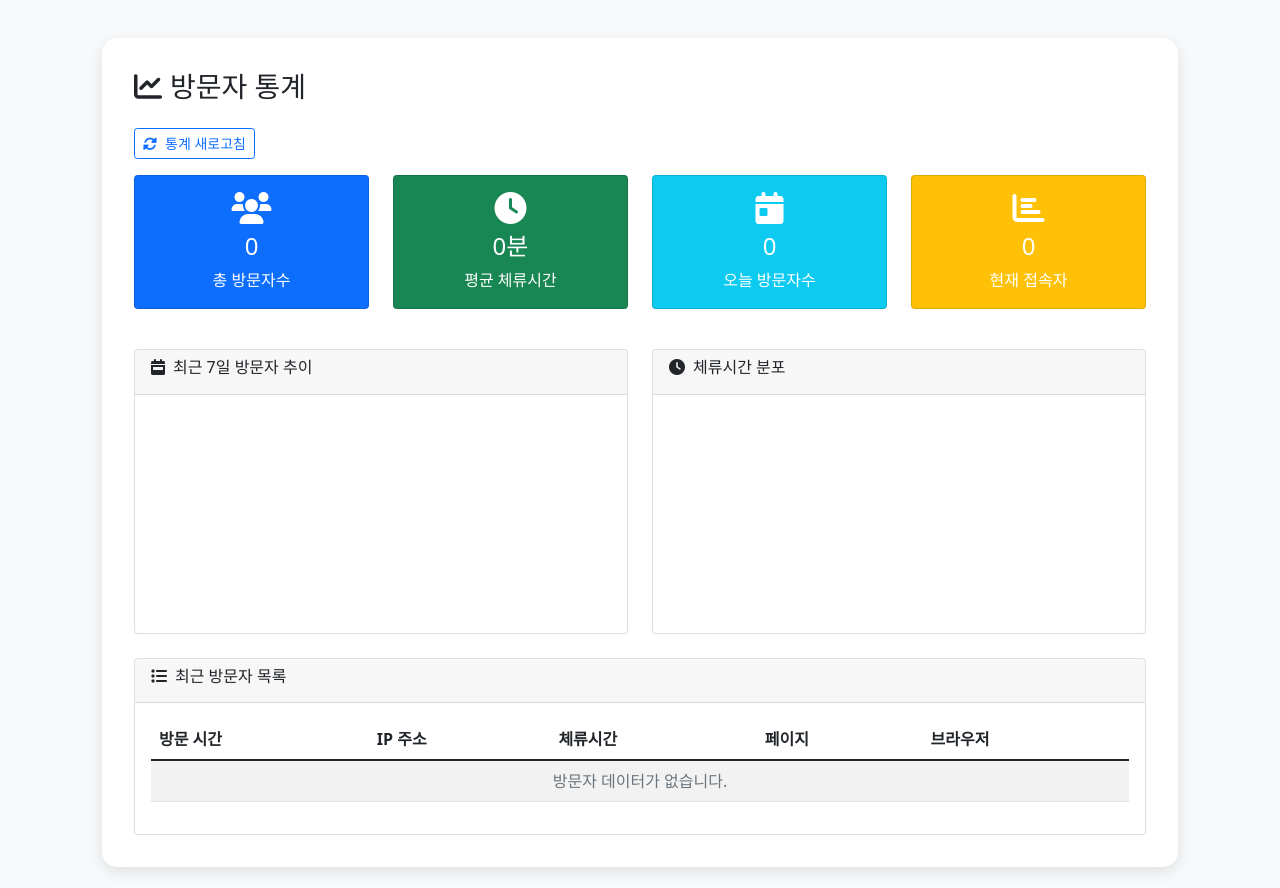
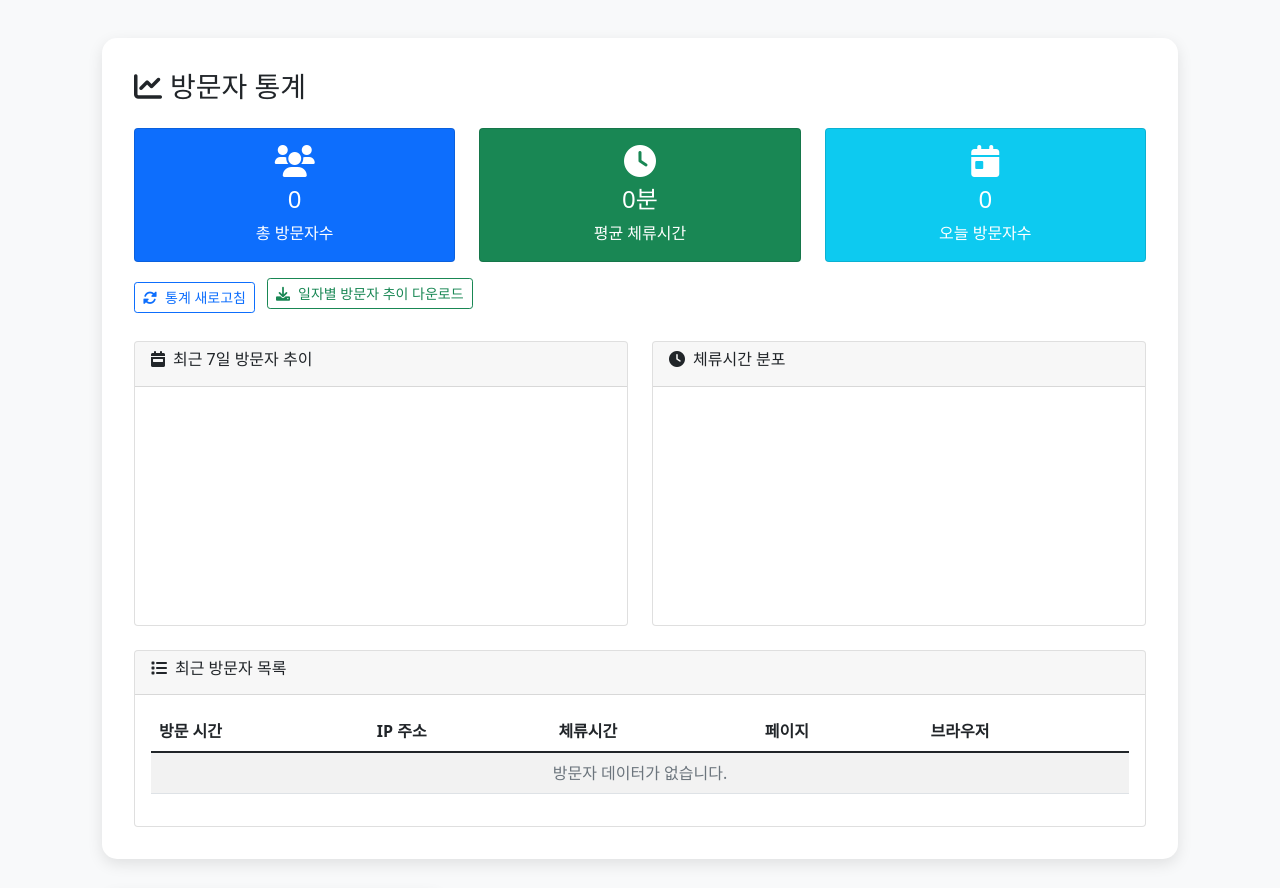
Before and after one commit to Kimyoung-gi/11, a website: page admin_dashboard.html in a window 1280 px wide. Shown: the part 1420-2308 px from the top of the page. Drawn offline with nearby package versions, Linux system fonts and the light colour scheme; no server answers.

Commit message:
Update admin_dashboard.html

```diff
--- a/admin_dashboard.html
+++ b/admin_dashboard.html
@@ -410,16 +410,8 @@
                         <i class="fas fa-chart-line me-2"></i>방문자 통계
                     </h3>
 
-                    <div class="row mb-3">
-                        <div class="col-12">
-                            <button type="button" class="btn btn-outline-primary btn-sm" onclick="refreshVisitorStats()">
-                                <i class="fas fa-sync-alt me-2"></i>통계 새로고침
-                            </button>
-                        </div>
-                    </div>
-
                     <div class="row">
-                        <div class="col-md-3 mb-3">
+                        <div class="col-md-4 mb-3">
                             <div class="card bg-primary text-white">
                                 <div class="card-body text-center">
                                     <i class="fas fa-users fa-2x mb-2"></i>
@@ -428,7 +420,7 @@
                                 </div>
                             </div>
                         </div>
-                        <div class="col-md-3 mb-3">
+                        <div class="col-md-4 mb-3">
                             <div class="card bg-success text-white">
                                 <div class="card-body text-center">
                                     <i class="fas fa-clock fa-2x mb-2"></i>
@@ -437,7 +429,7 @@
                                 </div>
                             </div>
                         </div>
-                        <div class="col-md-3 mb-3">
+                        <div class="col-md-4 mb-3">
                             <div class="card bg-info text-white">
                                 <div class="card-body text-center">
                                     <i class="fas fa-calendar-day fa-2x mb-2"></i>
@@ -446,14 +438,16 @@
                                 </div>
                             </div>
                         </div>
-                        <div class="col-md-3 mb-3">
-                            <div class="card bg-warning text-white">
-                                <div class="card-body text-center">
-                                    <i class="fas fa-chart-bar fa-2x mb-2"></i>
-                                    <h4 id="currentOnline">0</h4>
-                                    <p class="mb-0">현재 접속자</p>
-                                </div>
-                            </div>
+                    </div>
+
+                    <div class="row mb-3">
+                        <div class="col-12">
+                            <button type="button" class="btn btn-outline-primary btn-sm me-2" onclick="refreshVisitorStats()">
+                                <i class="fas fa-sync-alt me-2"></i>통계 새로고침
+                            </button>
+                            <button type="button" class="btn btn-outline-success btn-sm" onclick="downloadDailyVisitorData()">
+                                <i class="fas fa-download me-2"></i>일자별 방문자 추이 다운로드
+                            </button>
                         </div>
                     </div>
 
```
